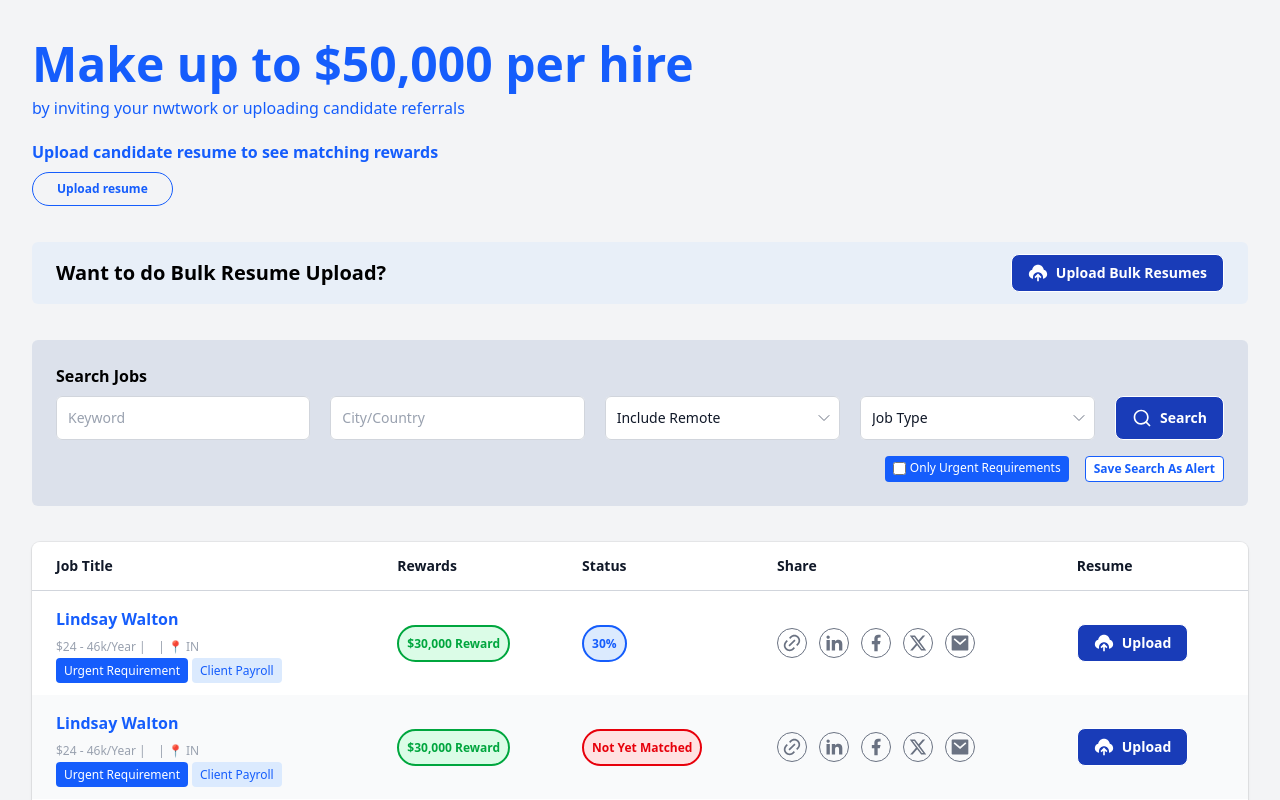
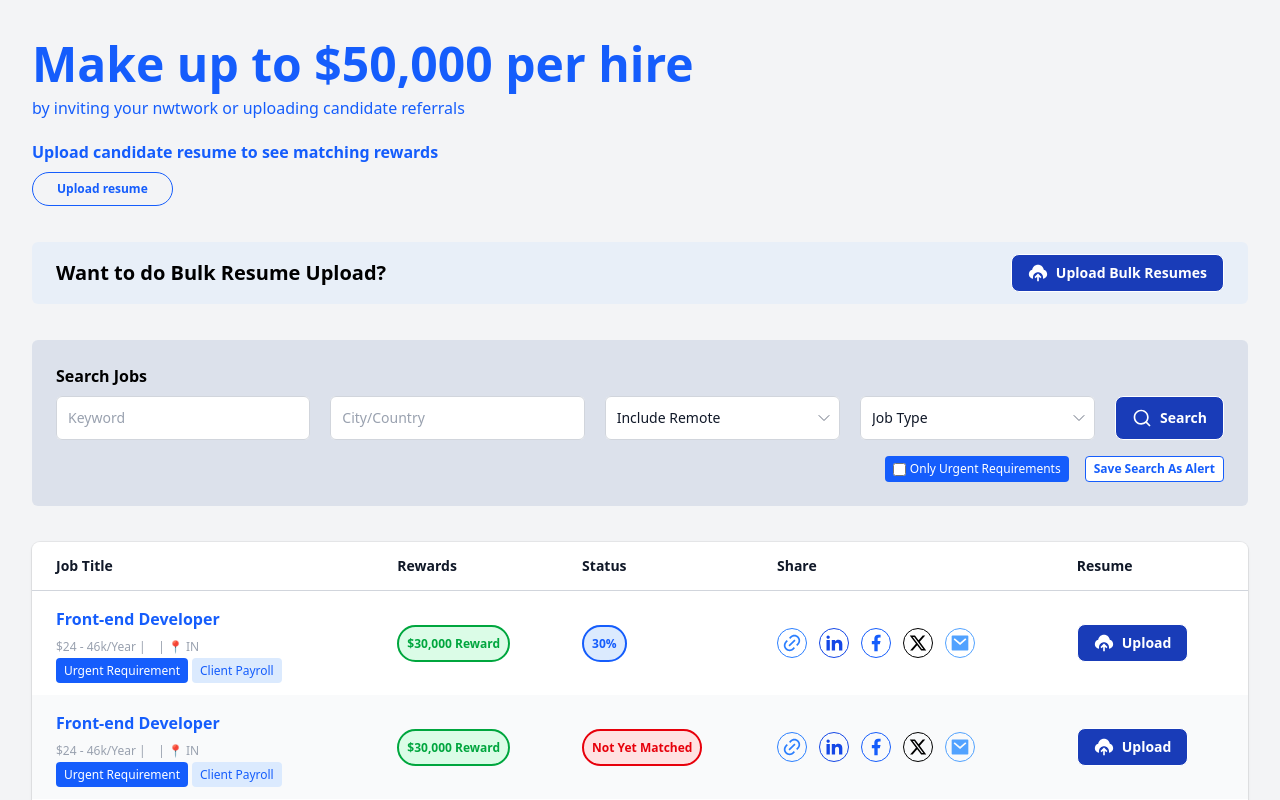
Before and after one commit to nowodev/pages-react, a React (Vite) app: page /react-projects/cardinalrewards in a window 1280 px wide. Shown: the top 800 px of the page. Built offline with nearby package versions, Linux system fonts and the light colour scheme.

Commit message:
Add colors to social icons

```diff
--- a/src/React Projects/CardinalHire/CardinalRewards.jsx
+++ b/src/React Projects/CardinalHire/CardinalRewards.jsx
@@ -44,15 +44,15 @@ export default function CardinalRewards() {
   return (
     <div className="container min-h-screen px-4 py-10 mx-auto sm:px-6 lg:px-8 space-y-9">
       <section className="text-blue-600 ">
-        <h1 className="text-5xl font-bold">
-          Make up to $50,000 per hire
-        </h1>
+        <h1 className="text-5xl font-bold">Make up to $50,000 per hire</h1>
         <p className="font-medium text-base/10">
           by inviting your nwtwork or uploading candidate referrals
         </p>
 
         <div className="mt-3 space-y-2">
-          <p className="font-bold">Upload candidate resume to see matching rewards</p>
+          <p className="font-bold">
+            Upload candidate resume to see matching rewards
+          </p>
           <button className="px-6 py-2 text-xs font-semibold border border-blue-600 outline-none cursor-pointer hover:bg-blue-600 hover:text-white rounded-3xl">
             Upload resume
           </button>
@@ -135,7 +135,7 @@ export default function CardinalRewards() {
         </div>
 
         <div className="flex justify-between mt-4 space-x-4 md:justify-end">
-          <div className="flex items-start px-2 py-1 space-x-1 text-xs font-medium text-white bg-blue-600 rounded w-fit">
+          <div className="flex items-center px-2 py-1 space-x-1 text-xs font-medium text-white bg-blue-600 rounded w-fit">
             <span className="h-[1lh] flex items-center">
               <input type="checkbox" />
             </span>
@@ -191,7 +191,7 @@ export default function CardinalRewards() {
                     <tr key={i} className="even:bg-gray-50">
                       <td className="py-4 pl-4 pr-3 text-sm font-medium text-gray-900 whitespace-nowrap sm:pl-6">
                         <p className="text-base font-semibold text-blue-600">
-                          {person.name}
+                          {person.title}
                         </p>
                         <p className="mt-2 text-xs text-gray-400">
                           $24 - 46k/Year | &nbsp;&nbsp;&nbsp;| 📍 IN
@@ -255,7 +255,7 @@ export default function CardinalRewards() {
 function Links() {
   return (
     <div className="flex space-x-3">
-      <button className="p-1 border rounded-full cursor-pointer hover:-translate-y-1">
+      <button className="p-1 border rounded-full cursor-pointer text-blue-500 hover:text-blue-700">
         <svg
           xmlns="http://www.w3.org/2000/svg"
           viewBox="0 0 24 24"
@@ -266,7 +266,7 @@ function Links() {
         </svg>
       </button>
 
-      <button className="p-1 border rounded-full cursor-pointer hover:-translate-y-1">
+      <button className="p-1 border rounded-full cursor-pointer text-blue-700 hover:text-blue-900">
         <svg
           xmlns="http://www.w3.org/2000/svg"
           viewBox="0 0 24 24"
@@ -277,7 +277,7 @@ function Links() {
         </svg>
       </button>
 
-      <button className="p-1 border rounded-full cursor-pointer hover:-translate-y-1">
+      <button className="p-1 border rounded-full cursor-pointer text-blue-600 hover:text-blue-800">
         <svg
           xmlns="http://www.w3.org/2000/svg"
           viewBox="0 0 24 24"
@@ -288,7 +288,7 @@ function Links() {
         </svg>
       </button>
 
-      <button className="p-1 border rounded-full cursor-pointer hover:-translate-y-1">
+      <button className="p-1 border rounded-full cursor-pointer text-black hover:text-gray-700">
         <svg
           xmlns="http://www.w3.org/2000/svg"
           viewBox="0 0 24 24"
@@ -299,7 +299,7 @@ function Links() {
         </svg>
       </button>
 
-      <button className="p-1 border rounded-full cursor-pointer hover:-translate-y-1">
+      <button className="p-1 border rounded-full cursor-pointer text-blue-400 hover:text-blue-500">
         <svg
           xmlns="http://www.w3.org/2000/svg"
           viewBox="0 0 24 24"
```
